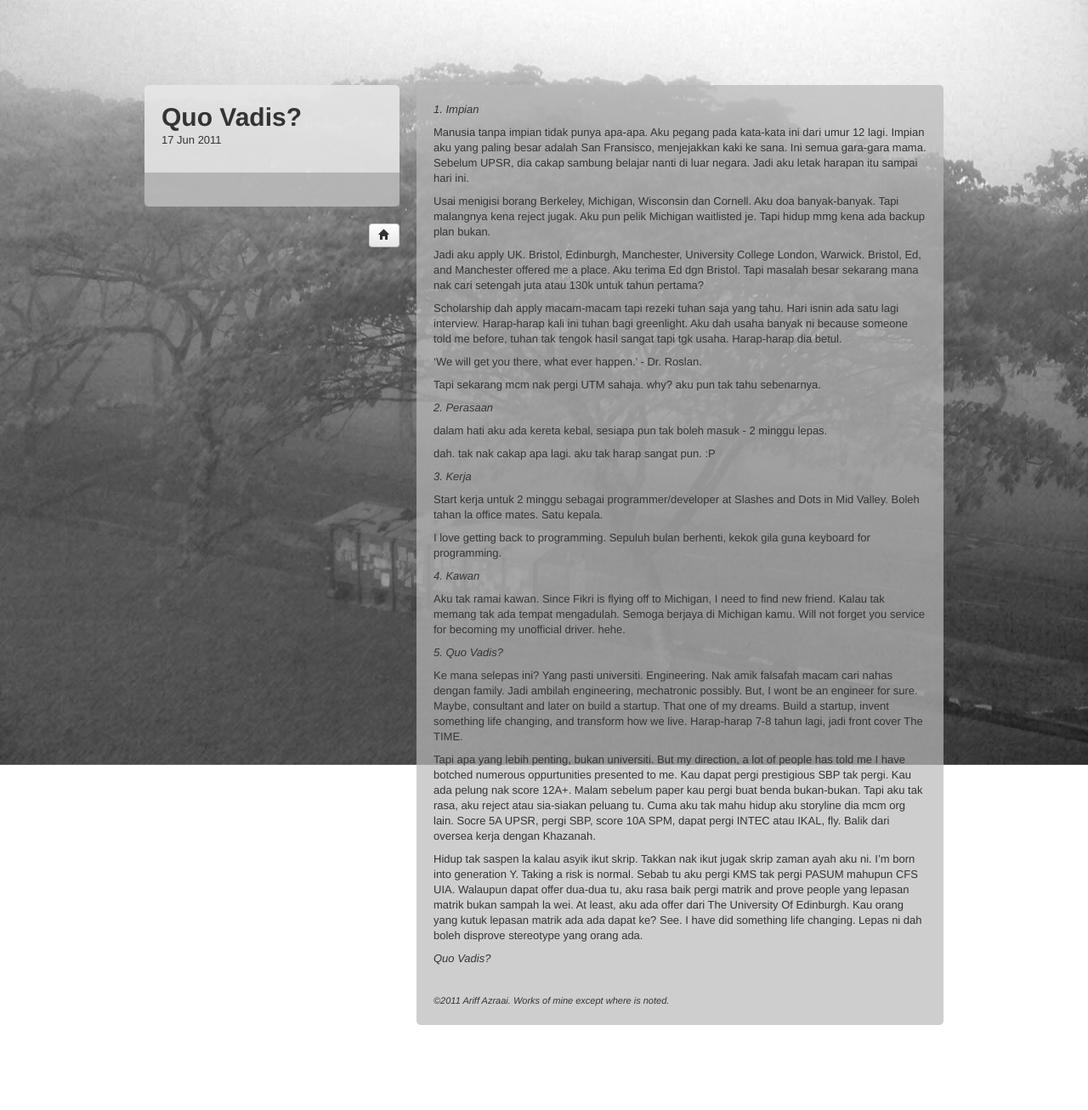
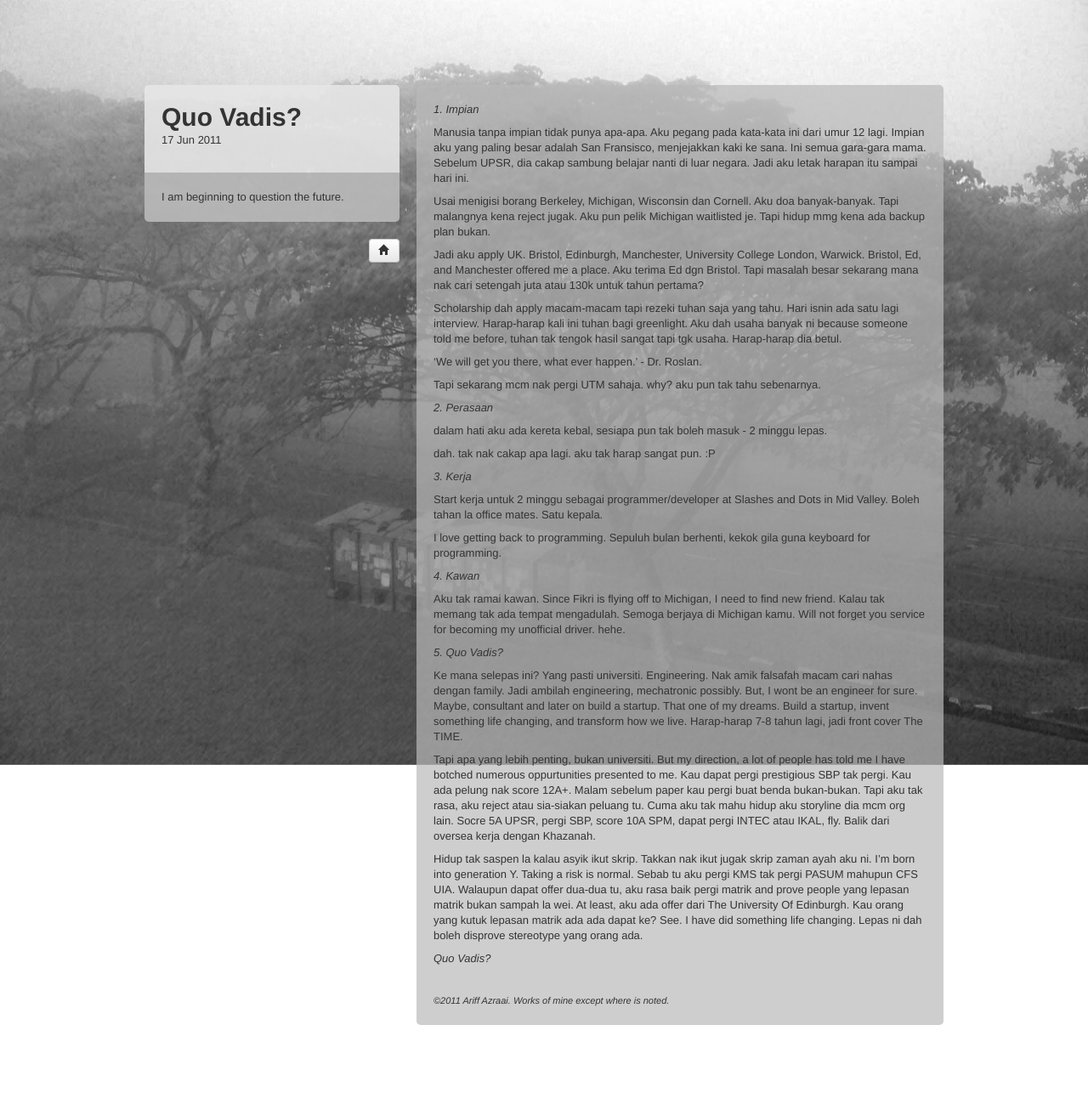
Before and after one commit to azraai/azraai.gh-old, a Jekyll site: the page built from _posts/2011-06-17-impian.md, in a window 1280 px wide. Shown: the whole page at 85% size. Built offline with Jekyll 4.4.1, drawn with Linux system fonts in a browser that asks for light colours.

Commit message:
add side quote

```diff
--- a/_posts/2011-06-17-impian.md
+++ b/_posts/2011-06-17-impian.md
@@ -1,6 +1,7 @@
 ---
 layout: writing
 title: Quo Vadis?
+side: I am beginning to question the future.
 ---
 
 *1. Impian*
```
